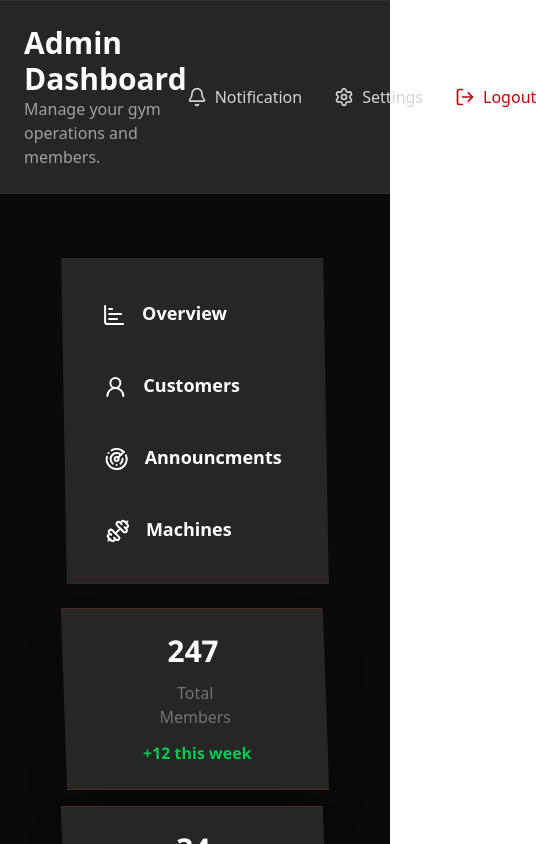
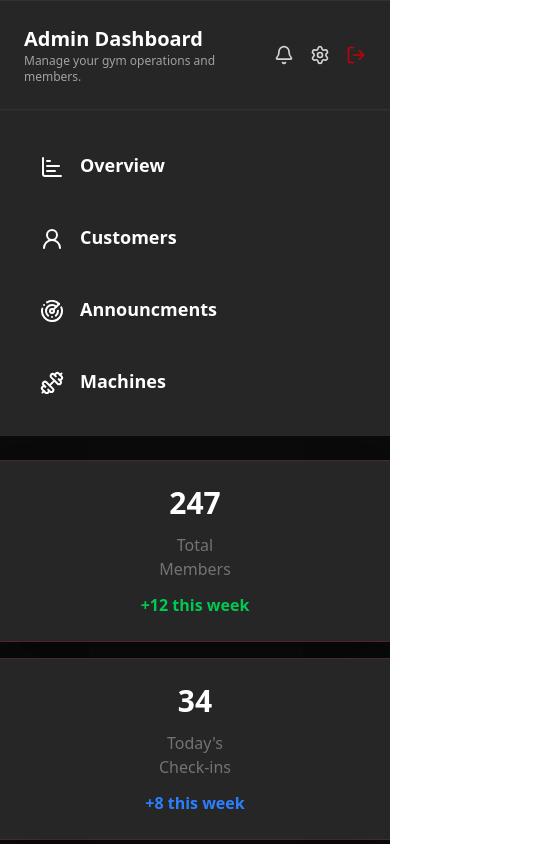
Before and after one commit to Kdus17/NavyGym, a React (Vite) app: page / in a window 390 px wide. Both pictures are taken after a click on the element "Overview". Shown: the top 844 px of the page, 536 px wide, since content can reach past the window. Built offline with nearby package versions, Linux system fonts and the light colour scheme.

Commit message:
admin page responsivness

```diff
--- a/src/admin/Customers.jsx
+++ b/src/admin/Customers.jsx
@@ -2,6 +2,6 @@ import React from 'react'
 
 export default function Customers() {
   return (
-    <div className='text-white'>Customers</div>
+    <div className=''>Customers</div>
   )
 }
--- a/src/admin/Overview.jsx
+++ b/src/admin/Overview.jsx
@@ -52,18 +52,18 @@ export default function Overview() {
         {stats.map((card,index)=>{
             return(
             <div key={index} className='flex flex-col col-span-4 md:col-span-2 lg:col-span-1 items-center text-center bg-neutral-800 shadow-2xl h-full
-            self-center justify-center py-6 px-4 gap-3 border border-x-0 border-y-1 border-red-500/20 skew-x-2 md:hover:scale-110 transition-all duration-300 ease-in-out '>
-                <span className='font-bold text-white  text-3xl -skew-x-1'>{card.num}</span>
-                <p className='text-neutral-500 text-center max-w-[80px] self-center -skew-x-2'>{card.being}</p>
-                <span className={`${card.color } -skew-x-1 font-semibold`}>{card.change}</span>
+            self-center justify-center py-6 px-4 gap-3 border border-x-0 border-y-1 border-red-500/20 sm:skew-x-2 md:hover:scale-110 transition-all duration-300 ease-in-out '>
+                <span className='font-bold text-white  text-3xl sm:-skew-x-2'>{card.num}</span>
+                <p className='text-neutral-500 text-center max-w-[80px] self-center sm:-skew-x-2'>{card.being}</p>
+                <span className={`${card.color } sm:-skew-x-2 font-semibold`}>{card.change}</span>
             </div>
             )
         })}
-        <div className='col-span-4 row-span-2  bg-neutral-800  border border-x-0 border-white/20 shadow-2xl flex flex-col skew-x-1  p-10 gap-6 h-fit'>
-            <span className='text-white text-2xl font-bold -skew-x-1'>Recent Check-ins</span>
+        <div className='col-span-4 lg:row-span-2  bg-neutral-800  border border-x-0 border-white/20 shadow-2xl flex flex-col sm:skew-x-1  p-10 gap-6 h-fit'>
+            <span className='text-white text-2xl font-bold sm:-skew-x-1'>Recent Check-ins</span>
             {people.map((person,index)=>{
                 return(
-                    <div key={index} className='flex justify-between -skew-x-1'>
+                    <div key={index} className='flex justify-between border-b-4 border-neutral-700 py-2 last:border-0 sm:-skew-x-1'>
                         <div className='flex flex-col gap-1'>
                             <span className='text-white text-lg font-semibold'>{person.name}</span>
                             <span className='text-neutral-500'>{person.date}</span>
--- a/src/components/Admin.jsx
+++ b/src/components/Admin.jsx
@@ -37,22 +37,22 @@ const [see,setSee] = useState([])
     {/**Nav */}
     <div className='bg-neutral-800 border border-x-0 border-white/5 flex justify-around p-6'>
         <div className='flex flex-col'>
-            <h1 className='text-white text-3xl font-bold'>Admin Dashboard</h1>
-            <p className='text-neutral-400'>Manage your gym operations and members.</p>
+            <h1 className='text-white sm:text-3xl text-xl font-bold'>Admin Dashboard</h1>
+            <p className='text-neutral-400 text-xs sm:text-md'>Manage your gym operations and members.</p>
         </div>
-        <div className='flex gap-8 items-center text-neutral-300 '>
-            <div className='flex items-center gap-2 hover:scale-115 hover:-translate-y-1 cursor-pointer transition-all duration-300 ease-in-out'><Bell className='size-5'/> Notification</div>
-            <div className='flex items-center gap-2 hover:scale-115 hover:-translate-y-1 cursor-pointer transition-all duration-300 ease-in-out'><Settings className='size-5'/> Settings</div>
-            <div className='flex items-center gap-2 text-red-700 hover:scale-115 hover:-translate-y-1 cursor-pointer transition-all duration-300 ease-in-out' ><LogOutIcon className='size-5'/> Logout</div>
+        <div className='flex gap-4 sm:gap-8 items-center text-neutral-300 '>
+            <div className='flex items-center gap-2 hover:scale-115 hover:-translate-y-1 cursor-pointer transition-all duration-300 ease-in-out'><Bell className='size-5'/> <span className='hidden sm:block'>Notification</span></div>
+            <div className='flex items-center gap-2 hover:scale-115 hover:-translate-y-1 cursor-pointer transition-all duration-300 ease-in-out'><Settings className='size-5'/> <span className='hidden sm:block'>Settings</span></div>
+            <div className='flex items-center gap-2 text-red-700 hover:scale-115 hover:-translate-y-1 cursor-pointer transition-all duration-300 ease-in-out' ><LogOutIcon className='size-5'/> <span className='hidden sm:block'>Logout</span></div>
         </div>
     </div>
 
-    <div className='grid lg:grid-cols-3 lg:grid-rows-2 gap-6 p-16 min-h-screen'>
-        <div className='grid grid-row-4 col-span-2 lg:col-span-1 bg-neutral-800 h-fit p-6 gap-3 border border-x-0 border-red-500/5 skew-x-1 '>
+    <div className='grid lg:grid-cols-3 lg:grid-rows-2 gap-6 sm:p-16 min-h-screen'>
+        <div className='grid grid-row-4 col-span-2 lg:col-span-1 bg-neutral-800 h-fit p-6 gap-3 border border-x-0 border-red-500/5 sm:skew-x-1 '>
             {cards.map((card,index)=>{
                 return(
-                <div key={index} className='skew-x-3 row-span-1 w-full hover:shadow-2xl  p-4 hover:bg-red-500 hover:scale-105 transition-all duration-300 ease-in-out' onClick={()=>{setSee(card.text)}}>
-                    <p className='-skew-x-4 text-white font-semibold text-lg flex items-end gap-4'>{card.icon}{card.text}{console.log(see)}</p>
+                <div key={index} className='sm:skew-x-3 row-span-1 w-full hover:shadow-2xl  p-4 hover:bg-red-500 hover:scale-105 transition-all duration-300 ease-in-out' onClick={()=>{setSee(card.text)}}>
+                    <p className='sm:-skew-x-4 text-white font-semibold text-lg flex items-end gap-4'>{card.icon}{card.text}{console.log(see)}</p>
                 </div>
                 )
             })}
```
